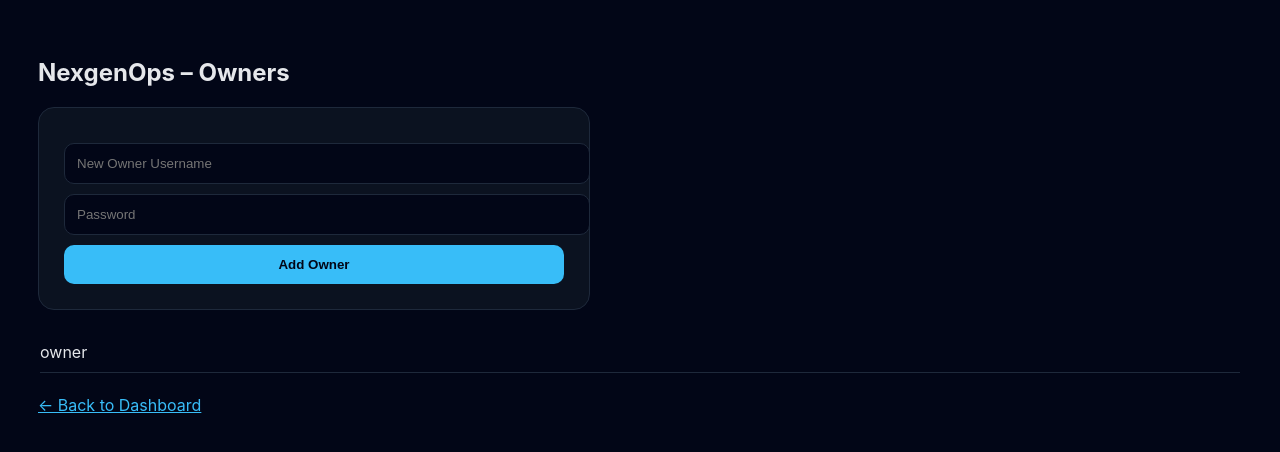
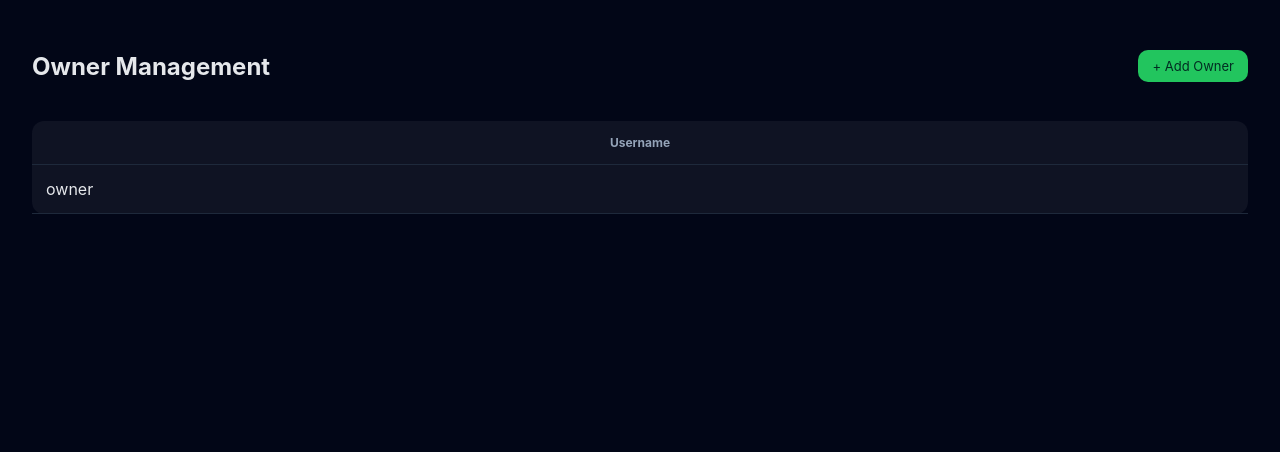
Before and after one commit to pavankalyan026/NexgenOps-owner, a Flask app: page /owners in a window 1280 px wide. Shown: the top 452 px of the page. Run offline with Flask 3, Linux system fonts and the light colour scheme; the visitor is signed in with stand-in values (Sample User, id 1); data comes from the database, SQL or seed files in the repository.

Commit message:
Add files via upload

```diff
--- a/templates/owners.html
+++ b/templates/owners.html
@@ -1,73 +1,68 @@
 <!DOCTYPE html>
 <html>
 <head>
-<title>NexgenOps | Owner Management</title>
+<title>NexgenOps | Owners</title>
 <style>
-body{
-    background:#020617;
-    color:#e5e7eb;
-    font-family:Inter,Segoe UI,Arial;
-    padding:30px;
+body {
+  background:#020617;
+  color:#e5e7eb;
+  font-family:Inter,Arial;
+  padding:24px;
 }
-.card{
-    background:#0b1220;
-    border:1px solid #1e293b;
-    border-radius:16px;
-    padding:25px;
-    max-width:500px;
+
+.top {
+  display:flex;
+  justify-content:space-between;
+  align-items:center;
+  margin-bottom:20px;
 }
-input,button{
-    width:100%;
-    padding:12px;
-    margin-top:10px;
-    border-radius:10px;
-    border:none;
+
+a {
+  color:#38bdf8;
+  text-decoration:none;
+  font-size:13px;
 }
-input{
-    background:#020617;
-    color:#e5e7eb;
-    border:1px solid #1e293b;
+
+.btn {
+  background:#22c55e;
+  color:#022c22;
+  padding:8px 14px;
+  border-radius:10px;
+  font-size:13px;
 }
-button{
-    background:#38bdf8;
-    color:#020617;
-    font-weight:600;
-    cursor:pointer;
+
+table {
+  width:100%;
+  border-collapse:collapse;
+  background:rgba(255,255,255,0.05);
+  border-radius:12px;
 }
-table{
-    width:100%;
-    margin-top:20px;
+
+th,td {
+  padding:14px;
+  border-bottom:1px solid #1e293b;
 }
-td{
-    padding:10px 0;
-    border-bottom:1px solid #1e293b;
+
+th {
+  color:#94a3b8;
+  font-size:12px;
 }
-a{color:#38bdf8}
 </style>
 </head>
 
 <body>
 
-<h2>NexgenOps – Owners</h2>
-
-<div class="card">
-<form method="post" action="/owners/add">
-    <input name="username" placeholder="New Owner Username" required>
-    <input name="password" placeholder="Password" required>
-    <button>Add Owner</button>
-</form>
+<div class="top">
+  <h2>Owner Management</h2>
+  <a href="/owner/add" class="btn">+ Add Owner</a>
 </div>
 
 <table>
+<tr><th>Username</th></tr>
 {% for o in owners %}
-<tr>
-    <td>{{ o[1] }}</td>
-</tr>
+<tr><td>{{ o[1] }}</td></tr>
 {% endfor %}
 </table>
 
-<br>
-<a href="/dashboard">← Back to Dashboard</a>
-
 </body>
 </html>
```
Also changed, not shown: templates/owner_dashboard.html (+55 -32 lines).
